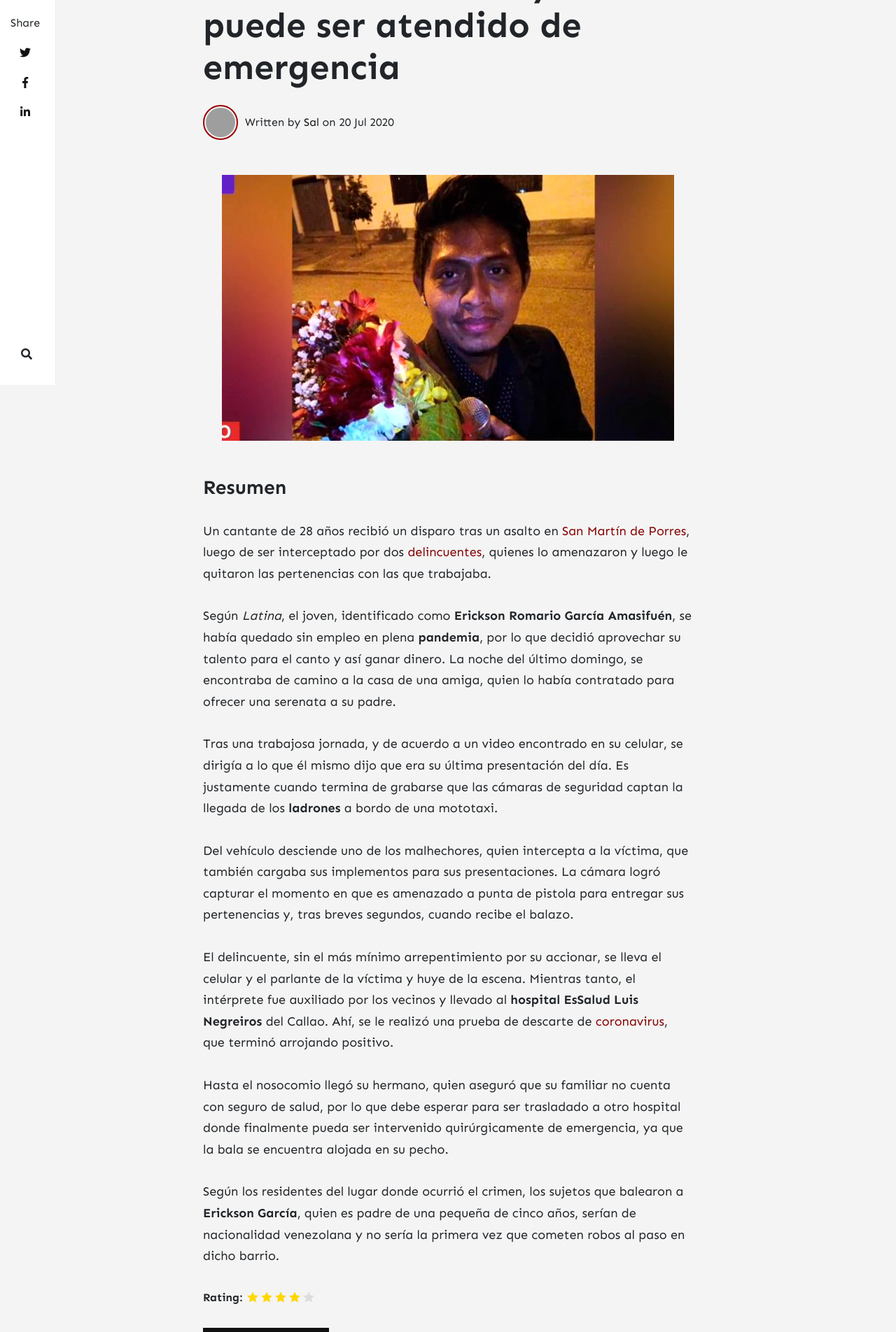
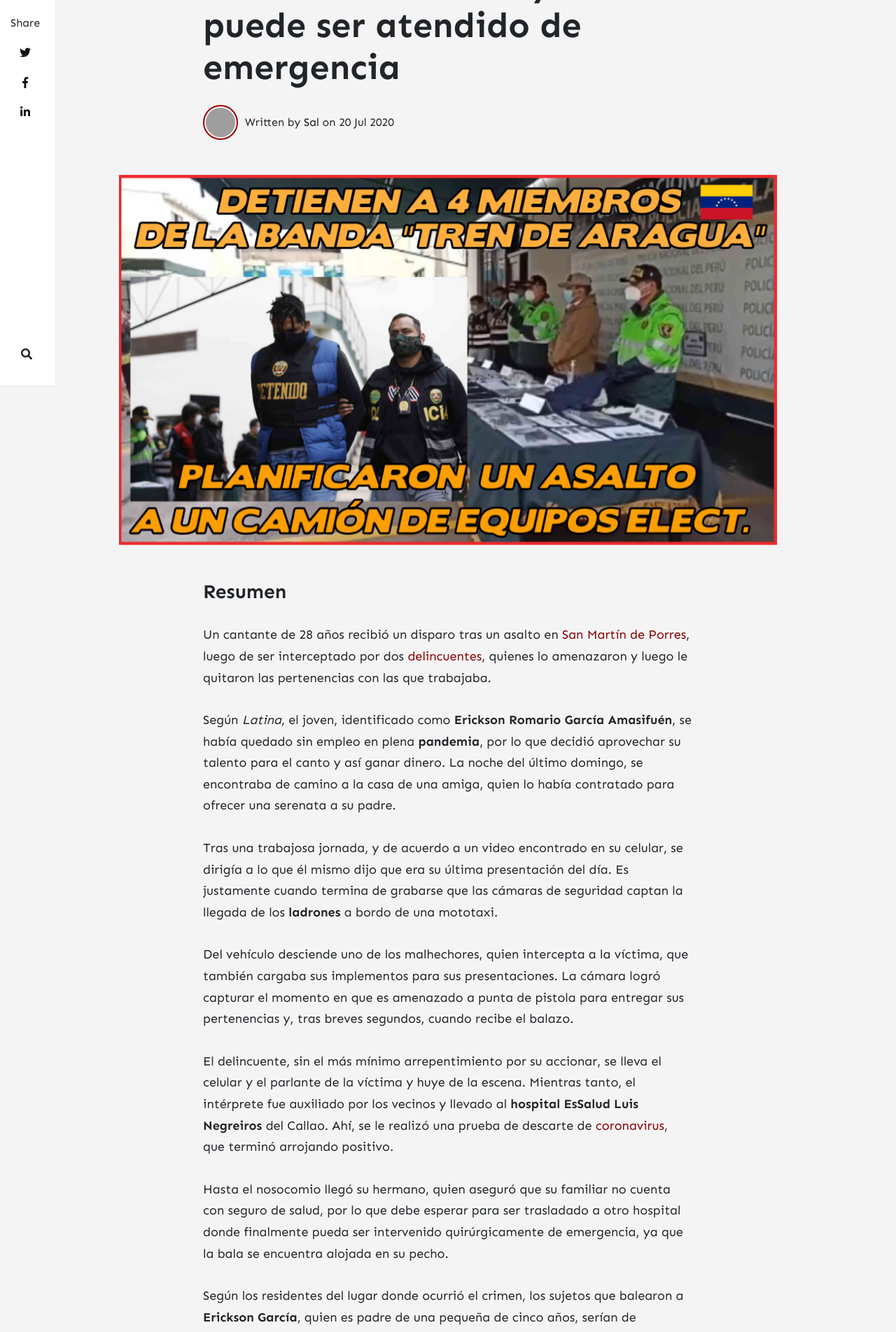
Before and after one commit to perudesperto/perudesperto.github.io, a Jekyll site: the page built from _posts/2020-07-20-venezolano-balea-a-joven-cantante-en-asalto-y-no-puede-ser-atendido-de-emergencia.md, in a window 1280 px wide. Shown: the part 350-2254 px from the top of the page at 70% size. Built offline with Jekyll 4.4.1, drawn with Linux system fonts in a browser that asks for light colours; nearby versions of some CDN libraries; comment, search, counter and statistics services are not loaded; grey boxes are pictures that could not be loaded.

Commit message:
Update from Forestry.io perudesperto updated _posts/2020-07-20-venezolano-balea-a-joven-cantante-en-asalto-y-no-puede-ser-atendido-de-emergencia.md

```diff
--- a/_posts/2020-07-20-venezolano-balea-a-joven-cantante-en-asalto-y-no-puede-ser-atendido-de-emergencia.md
+++ b/_posts/2020-07-20-venezolano-balea-a-joven-cantante-en-asalto-y-no-puede-ser-atendido-de-emergencia.md
@@ -3,7 +3,7 @@ layout: post
 date: 2020-07-20 06:08:35 +0000
 rating: 4
 title: 'Venezolano balea a joven cantante en asalto y no puede ser atendido de emergencia '
-image: "/assets/images/pjievyaeg5aahgkh5gknngxwte2020-08-05.jpg"
+image: "/assets/images/mini9.jpg"
 tags: 'venezolanos delincuencia '
 categories: []
 author: sal
```
